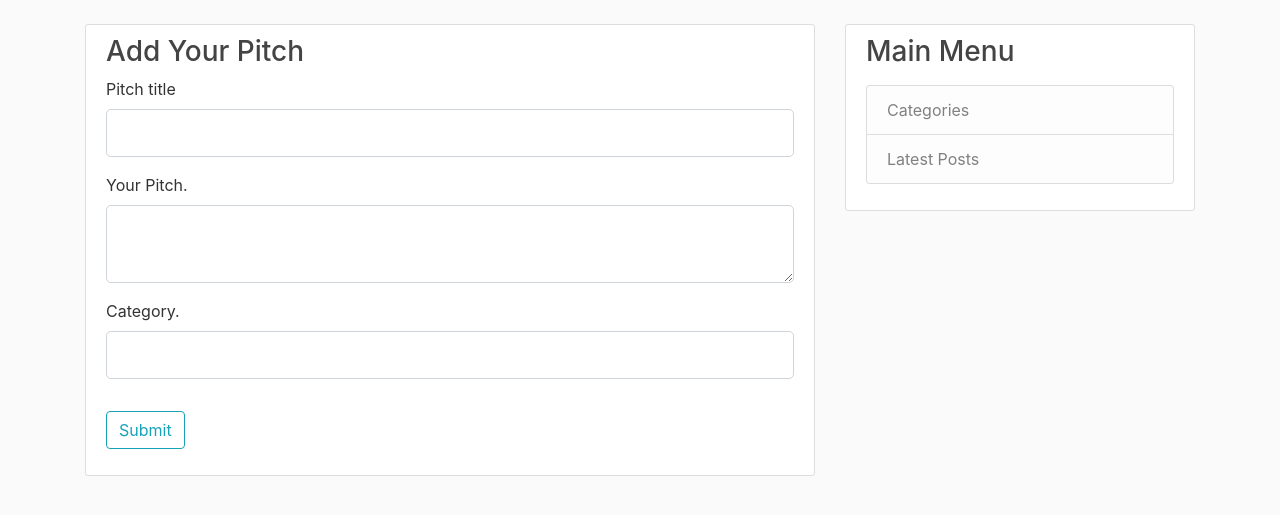
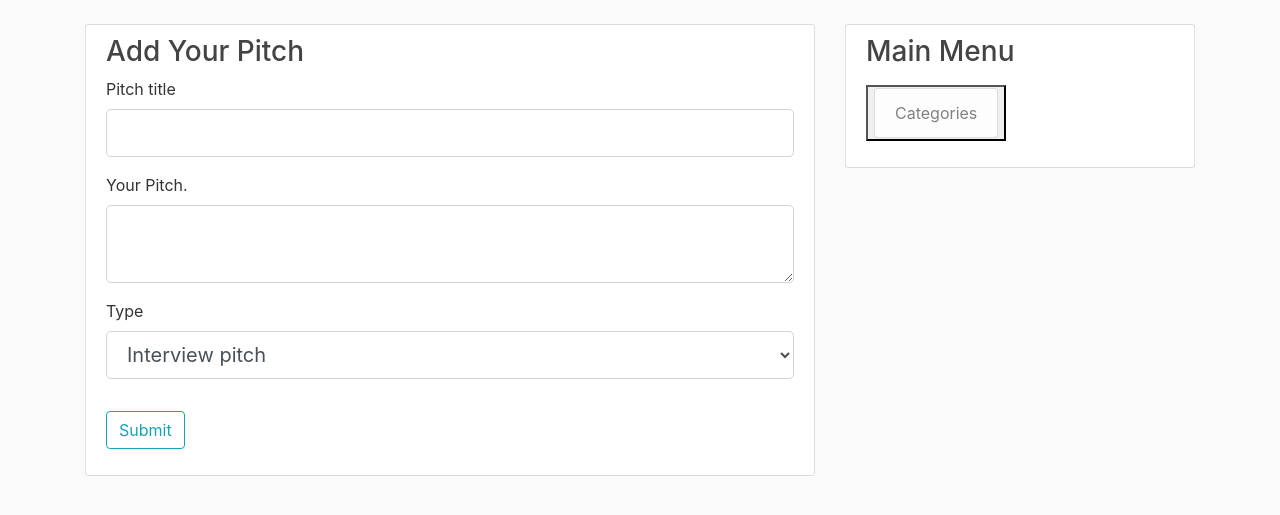
Before and after one commit to Antony-me/perfect-pitch, a Flask app: page /pitches/new in a window 1280 px wide. Shown: the part 56-571 px from the top of the page. Run offline with Flask 2, Linux system fonts and the light colour scheme; the visitor is signed in with stand-in values (Sample User, id 1); data comes from the database, SQL or seed files in the repository; some libraries are stand-ins or nearby versions.

Commit message:
Fixed the category display

```diff
--- a/app/main/forms.py
+++ b/app/main/forms.py
@@ -7,7 +7,7 @@ class PitchForm(FlaskForm):
 
     title = StringField('Pitch title',validators=[Required()])
     text = TextAreaField('Text',validators=[Required()])
-    category = SelectField('Type',choices=[('interview','Interview pitch'),('product','Product pitch'),('promotion','Promotion pitch')],validators=[Required()])
+    category = SelectField('Type',choices=[('interview','Interview pitch'),('Tech','technology pitch'),('promotion','Promotion pitch')],validators=[Required()])
     submit = SubmitField('Submit')
 
 
@@ -36,5 +36,14 @@ class UpdateProfile(FlaskForm):
 class AddPitch(FlaskForm):
     title = StringField('Pitch title',validators=[Required()])
     content = TextAreaField('Your Pitch.',validators = [Required()])
-    category = StringField('Category.', validators=[Required()])
+    category = SelectField('Type',choices=[('interview','Interview pitch'),('Tech','technology pitch'),('Promotion','Promotion pitch'),('Sales and marketing',
+                                            'Sales and marketing pitch'), ('New product','new product pitch')],validators=[Required()])
     submit = SubmitField('Submit')
+
+
+class CategoryForm(FlaskForm):
+    """
+    class to create a wtf form for creating a pitch
+    """
+    name = StringField('category Name', validators=[Required()])
+    submit = SubmitField('Create')
--- a/app/main/views.py
+++ b/app/main/views.py
@@ -5,20 +5,6 @@ from app.models import User,Pitch, Comments
 from flask_login import login_required
 from ..import db
 
-# pitches = [
-#     {
-#         'author': 'John Doe',
-#         'title': 'Pitch 1',
-#         'content': 'First pitch content',
-#         'date_posted': 'October 20, 2020'
-#     },
-#     {
-#         'author': 'Jane Doe',
-#         'title': 'Pitch 2',
-#         'content': 'Second pitch content',
-#         'date_posted': 'October 20, 2020'
-#     }
-# ]
 
 @main.route("/")
 # @main.route("/home")
@@ -30,7 +16,6 @@ def home():
 
 
 @main.route("/about")
-@login_required
 def about():
 
     return render_template('about.html', title = 'About')
@@ -38,7 +23,10 @@ def about():
 
 #.....
 @main.route('/user/<uname>')
+@login_required
 def profile(uname):
+
+    img_file =url_for('static', filename='current_user.')
     user = User.query.filter_by(username = uname).first()
 
     if user is None:
@@ -71,9 +59,7 @@ def update_profile(uname):
 def new_pitch():
     form = AddPitch()
     if form.validate_on_submit():
-        author = 1
-
-        new_pitch = Pitch(user_id=author, title = form.title.data, content= form.content.data, category=form.category.data)
+        new_pitch = Pitch(title = form.title.data, content= form.content.data, category=form.category.data)
         db.session.add(new_pitch)
         db.session.commit()
 
@@ -82,3 +68,57 @@ def new_pitch():
         return redirect(url_for('main.home'))
 
     return render_template('auth/addpitch.html',form=form)
+
+
+#adding a comment
+@main.route('/write_comment/<int:id>', methods=['GET', 'POST'])
+@login_required
+def post_comment(id):
+    """
+    Function to post comments
+    """
+
+    form = CommentForm()
+    title = 'post comment'
+    pitches = Pitch.query.filter_by(id=id).first()
+
+    if pitches is None:
+         abort(404)
+
+    if form.validate_on_submit():
+        comment = form.opinion.data
+        new_comment = Comments(comment = comment, user_id = current_user.id, pitches_id = pitches.id)
+        new_comment.save_comment()
+        return redirect(url_for('.view_pitch', id = pitches.id))
+
+    return render_template('comments.html', form = form, title = title)
+
+
+main.route('/categories/<int:id>')
+def category(id):
+    category = PitchCategory.query.get(id)
+    if category is None:
+        abort(404)
+
+    pitches=Pitch.get_pitches(id)
+    return render_template('category.html', pitches=pitches, category=category)
+
+
+@main.route('/add/category', methods=['GET','POST'])
+@login_required
+def new_category():
+    """
+    View new group route function that returns a page with a form to create a category
+    """
+
+    form = CategoryForm()
+
+    if form.validate_on_submit():
+        name = form.name.data
+        new_category = PitchCategory(name = name)
+        new_category.save_category()
+
+        return redirect(url_for('.home'))
+
+    title = 'New category'
+    return render_template('new_category.html', category_form = form, title = title)
--- a/app/models.py
+++ b/app/models.py
@@ -18,7 +18,7 @@ class User(UserMixin, db.Model):
     email = db.Column(db.String(255),unique = True, index =True)
     pass_secure = db.Column(db.String(255))
     bio = db.Column(db.String(255))
-    profile_pic_path = db.Column(db.String())
+    profile_pic_path = db.Column(db.String(20), default='default.jpeg')
     pitches = db.relationship("Pitch", backref="user", lazy = "dynamic")
 
 
@@ -50,6 +50,7 @@ class PitchCategory(db.Model):
     id = db.Column(db.Integer, primary_key=True)
     name = db.Column(db.String(255))
     description = db.Column(db.String(255))
+
 
     # save pitches
     def save_category(self):
--- a/app/static/main.css
+++ b/app/static/main.css
@@ -1,3 +1,4 @@
+
 body {
     background: #fafafa;
     color: #333333;
--- a/app/templates/about.html
+++ b/app/templates/about.html
@@ -1,4 +1,6 @@
 {% extends "macros.html"%}
 {% block content%}
-   <h1>About</h1>
+   <h1>About Us</h1>
+   <p>This is an interactive web apllication that facilitate the creation and  sharing of information, ideas, career interests, and other forms of pitch ideas via virtual communities of users</p>
+
 {% endblock%}
--- a/app/templates/auth/addpitch.html
+++ b/app/templates/auth/addpitch.html
@@ -18,7 +18,6 @@
                     {{ form.category.label(class="form-control-lable")}}
                     {{ form.category(class="form-control form-control-lg")}}
                 </div>
-
            </fieldset>
            <div class="form-group">
                {{ form.submit(class ="btn btn-outline-info")}}
--- a/app/templates/auth/login.html
+++ b/app/templates/auth/login.html
@@ -31,7 +31,7 @@
     </small>
    </div>
    <small class="text-muted">
-       Need An Account <a href="{{ url_for('auth.register')}}">Sign Up</a>
+       Need An Account <a href="{{ url_for('auth.register')}}">Register</a>
    </small>
    <div>
    </div>
--- a/app/templates/home.html
+++ b/app/templates/home.html
@@ -4,10 +4,10 @@
    <article class="media content-section">
     <div class="media-body">
       <div class="article-metadata">
-        <a class="mr-2" href="#">{{current_user.username}}</a>
-        <small class="text-muted">{{ pitch.date_posted }}</small>
+        <h2><a class="article-title" href="#">{{ pitch.title }}</a></h2>
+        <small>Category: <a class="mr-2" href="#">{{ pitch.category }}</a></small>
+        <small class="text-muted">Posted by {{ pitch.user.id }}</small>
       </div>
-      <h2><a class="article-title" href="#">{{ pitch.title }}</a></h2>
       <p class="article-content">{{ pitch.content }}</p>
     </div>
   </article>
--- a/app/templates/macros.html
+++ b/app/templates/macros.html
@@ -3,7 +3,7 @@
 <head>
     <link rel="stylesheet" href="https://stackpath.bootstrapcdn.com/bootstrap/4.3.1/css/bootstrap.min.css" integrity="sha384-ggOyR0iXCbMQv3Xipma34MD+dH/1fQ784/j6cY/iJTQUOhcWr7x9JvoRxT2MZw1T" crossorigin="anonymous">
     <link rel="stylesheet" href="{{url_for('static', filename = 'main.css')}}">
-
+    <link href="https://fonts.googleapis.com/css2?family=Itim&display=swap" rel="stylesheet">
     {% if title%}
         <title>Pitch Blog -{{ title }}</title>
     {% else %}
@@ -22,7 +22,6 @@
             </button>
             <div class="collapse navbar-collapse" id="navbarToggle">
               <div class="navbar-nav mr-auto">
-                <!-- <a class="nav-item nav-link" href="/">Home</a> -->
                 <a class="nav-item nav-link" href="{{url_for('main.about')}}">About</a>
                 <li><a class="nav-item nav-link" href="{{url_for('main.new_pitch')}}">Add Pitch</a></li>
               </div>
@@ -60,9 +59,15 @@
               <h3>Main Menu</h3>
               <p class='text-muted'>
                 <ul class="list-group">
-                  <li class="list-group-item list-group-item-light">Categories</li>
-                  <li class="list-group-item list-group-item-light">Latest Posts</li>
-
+                  <div class="dropdown">
+                    <button type="button" id="dropdownMenuButton" data-toggle="dropdown" aria-haspopup="true" aria-expanded="false">
+                     <li class="list-group-item list-group-item-light">Categories</li></li>
+                    </button>
+                    <div class="dropdown-menu" aria-labelledby="dropdownMenuButton">
+                      {% for pitch in pitches%}
+                        <a class="dropdown-item" href="#">{{ pitch.category }}</a>
+                      {% endfor %}
+                  </div>
                 </ul>
               </p>
             </div>
--- a/app/templates/profile/profile.html
+++ b/app/templates/profile/profile.html
@@ -5,6 +5,7 @@
 <!-- displaying  Username-->
   <div class="col-md-4">
     <h3> {{user.username| capitalize}} </h3>
+    <p> Email: <a href="#">{{current_user.email}}</a> </p>
 
     <!--Displaying user bio-->
     {% if user.bio %}
@@ -18,7 +19,7 @@
   <div class="col-md-4">
 
     {% if user.profile_pic_path %}
-    <img src="{{url_for('static',filename=user.profile_pic_path)}}" alt="" class="img-thumbnail">
+    <img class ="roundend-circle" src="{{ img_file }}" alt="" class="img-thumbnail">
     {%else%}
     <p>No profile picture</p>
     {% endif %}
```
Also changed, not shown: app/templates/categories.html (added, +18 -0 lines), app/templates/comments.html (+19 -3 lines), app/templates/new_category.html (added, +15 -0 lines), 1 other file.
